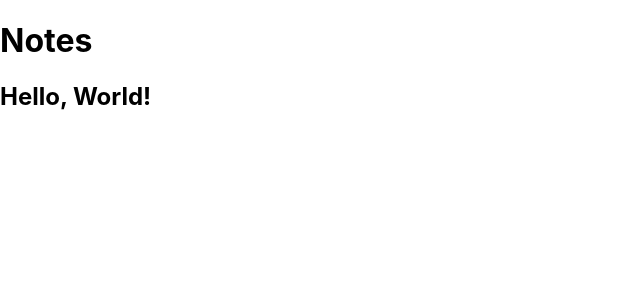
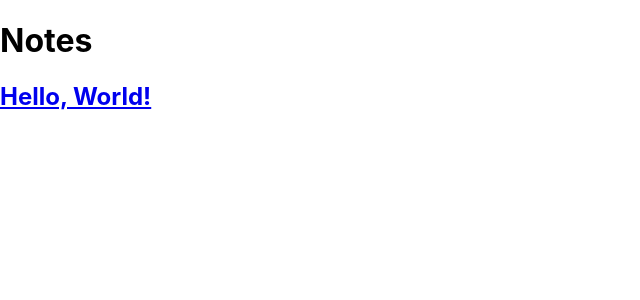
Before and after one commit to alphonsowisseh/Notes, a React (Create React App) app: page / in a window 1280 px wide. Shown: the top 300 px of the page, without its empty margins (0-640 px from the left). Built offline with nearby package versions, Linux system fonts and the light colour scheme.

Commit message:
link notes

```diff
--- a/src/components/NoteList.js
+++ b/src/components/NoteList.js
@@ -1,9 +1,10 @@
 import React, { Component } from 'react'
+import { Link } from 'react-router-dom'
 
 export class NoteList extends Component {
     renderNotes(){
         const notes = Object.values(this.props.notes)
-        return notes.map((n) => <div><h2>{n.title}</h2></div>)
+        return notes.map((n) => <div><h2><Link to={`/notes/${n._id}`}>{n.title}</Link></h2></div>)
     }
   render() {
     return (
```
